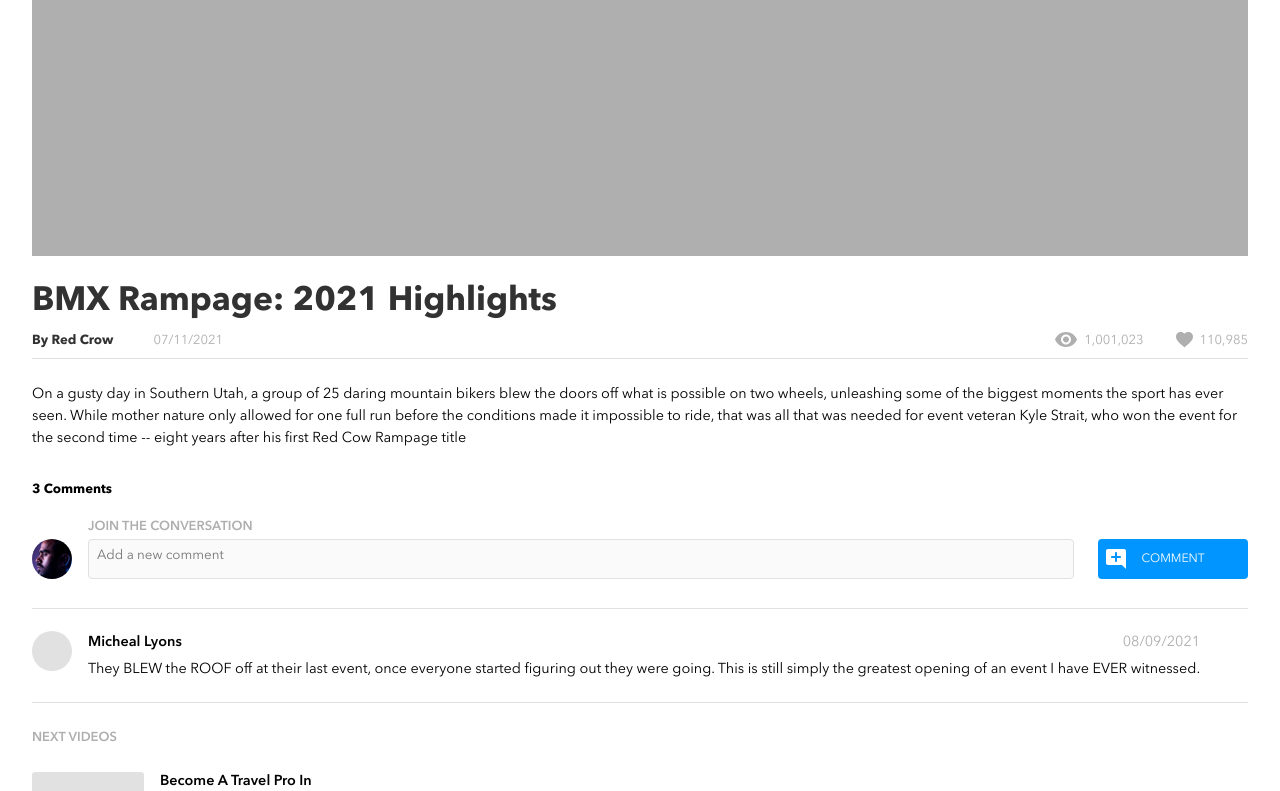
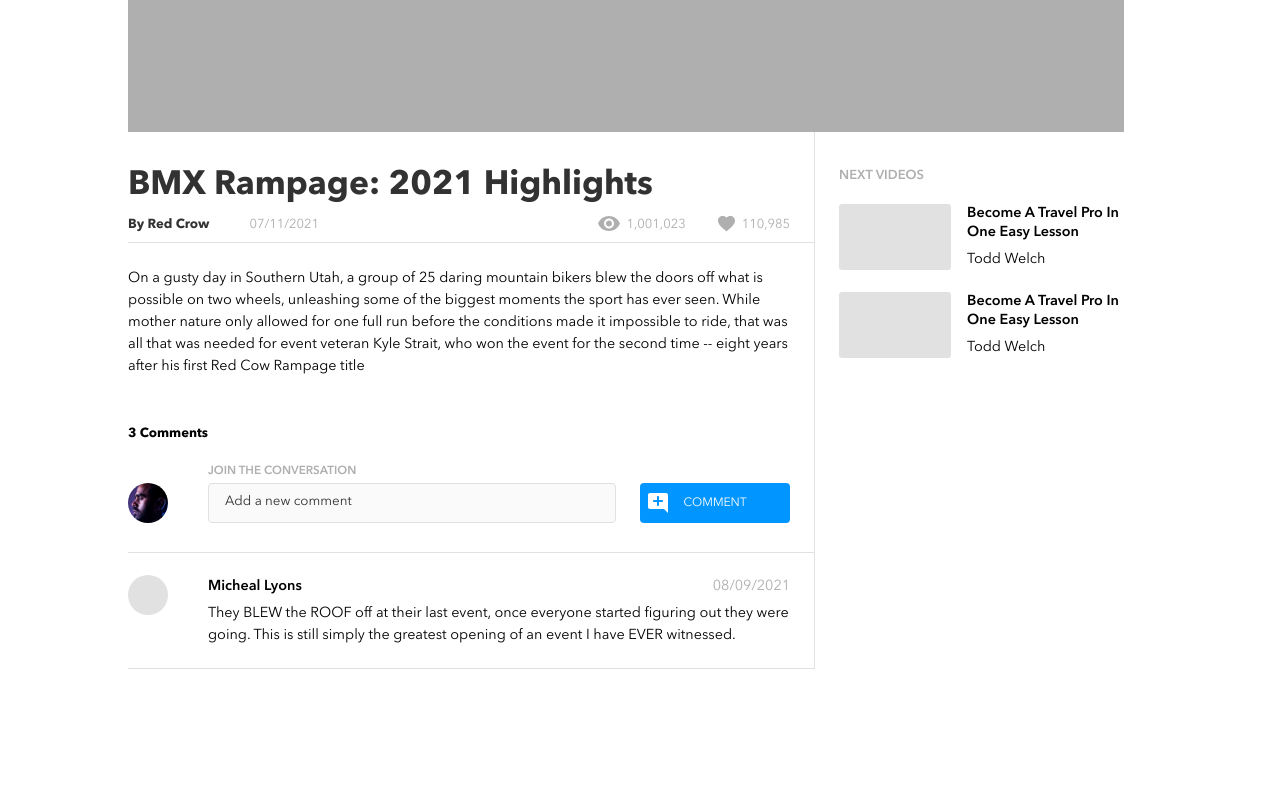
Before and after one commit to koionaroll/brainflix, a React (Create React App) app: page / in a window 1280 px wide. Shown: the part 500-1291 px from the top of the page. After the commit the page ends 1169 px from the top, so only its background shows below. Built offline with nearby package versions, Linux system fonts and the light colour scheme.

Commit message:
added responsieve desktop layout

```diff
--- a/src/App.jsx
+++ b/src/App.jsx
@@ -7,13 +7,17 @@ import NextVideos from "./components/NextVideos/NextVideos"
 
 function App() {
   return (
-    <>
-    <Header />
-    <VideoPlayer/>
-    <Description/>
-    <Comments />
-    <NextVideos />
-    </>
+    <div className="app__margin">
+      <Header />
+      <VideoPlayer/>
+      <div className='app__desktop-layout'>
+        <div className='app__desktop-layout--column'>
+          <Description/>
+          <Comments />
+        </div>
+        <NextVideos />
+      </div>
+    </div>
   )
 }
 
--- a/src/App.scss
+++ b/src/App.scss
@@ -1,5 +1,6 @@
 @use "./styles/partials/font" as *;
-@use "./styles/partials/var" as *;
+@use "./styles/partials/mixins" as *;
+@use "./styles/partials/var";
 
 *{
     font-family: "AvenirNext LT Pro";
@@ -11,3 +12,29 @@
         color: $pc-white;
     }
 }
+
+.app{
+    &__margin{
+        padding: 0 1rem;
+
+        @include tablet {
+            padding: 0 2.25rem;
+        }
+
+        @include desktop {
+            padding: 0 10vw;
+        }
+    }
+
+    @include desktop{
+        &__desktop-layout{
+            display: flex;
+            flex-direction: row;
+
+            &--column{
+                display: flex;
+                flex-direction: column;
+            }
+        }
+    }
+}
--- a/src/components/Comments/Comments.scss
+++ b/src/components/Comments/Comments.scss
@@ -2,10 +2,6 @@
 @use "../../styles/partials/mixins" as *;
 
 .comments{
-    padding: 0 1rem;
-    @include tablet{
-        padding: 0 2rem;
-    }
 
     &-counter{
         padding: 1rem 0;
@@ -29,6 +25,9 @@
                 height: 2.5rem;
                 width: 2.5rem;
             }
+            @include desktop{
+                margin-right: 2.5rem;
+            }
         }
 
         &__wrapper{
@@ -49,6 +48,7 @@
             line-height: 1.5rem;
             font-weight: 600;
             @include tablet {
+                font-size: 0.73rem;
                 width: 100%;
             }
         }
@@ -58,7 +58,7 @@
             resize: none;
             overflow: auto;
             background-color: $sc-alabaster;
-            padding: 0.5rem;
+            padding: 0.65rem 0 0 1rem;
             border-radius: 0.25rem;
             height: 5.7rem;
             @include tablet {
@@ -71,6 +71,9 @@
 
         textarea:focus, input:focus{
             outline-color: $pc-brainflix-blue;
+        }
+        textarea::placeholder{
+          color: $pc-brainflix-black;
         }
 
         &__btn{
@@ -93,6 +96,10 @@
                 max-width: 9.375rem;
                 margin: 0 0 0 1.5rem;
             }
+
+            @include desktop{
+                margin-right: 1.5rem;
+            }
         }
 
         &__btn:hover{
@@ -112,6 +119,10 @@
             padding: 1.4rem 0;
         }
 
+        @include desktop{
+            padding-right: 1.5rem;
+        }
+
         &__profile{
             border-radius: 50%;
             height: 2.25rem;
@@ -121,6 +132,9 @@
             @include tablet {
                 height: 2.5rem;
                 min-width: 2.5rem;
+            }
+            @include desktop{
+                margin-right: 2.5rem;
             }
         }
 
@@ -166,7 +180,5 @@
                 padding-top: 0.3rem;
             }
         }
-
     }
-
 }
--- a/src/components/Description/Description.scss
+++ b/src/components/Description/Description.scss
@@ -2,10 +2,6 @@
 @use "../../styles/partials/mixins" as *;
 
 .description{
-    padding: 0 1rem;
-    @include tablet{
-        padding: 0 2rem;
-    }
 
     &__title{
         padding: 1rem 0;
@@ -20,6 +16,10 @@
             line-height: 2.75rem;
             font-weight: 700;
             border-bottom: none
+        }
+
+        @include desktop{
+            padding: 2rem 0 0.5rem;
         }
     }
 
@@ -50,6 +50,9 @@
         @include tablet{
             flex-direction: row;
             justify-content: flex-end;
+        }
+        @include desktop{
+            padding-right: 1.5rem;
         }
     }
 
@@ -110,5 +113,9 @@
             line-height: 1.375rem;
             padding: 1.5rem 0 1rem;
         }
+        @include desktop{
+            padding-right: 1.5rem;
+            padding-bottom: 2rem;
+        }
     }
 }
--- a/src/components/Header/Header.jsx
+++ b/src/components/Header/Header.jsx
@@ -5,7 +5,6 @@ import profile from "../../assets/images/Mohan-muruge.jpg"
 function Header() {
 
     return (
-        <>
         <div className="header">
             <img className="header__logo" src={logo} alt="logo" />
             <div className="header__container">
@@ -14,7 +13,6 @@ function Header() {
                 <a className="header__container__upload" href="../../App.jsx" type= "submit">UPLOAD</a>
             </div>
         </div>
-        </>
     )
 }
 
--- a/src/components/Header/Header.scss
+++ b/src/components/Header/Header.scss
@@ -5,10 +5,8 @@
     display: flex;
     flex-direction: column;
     align-items: center;
-    padding: 0 1rem;
     @include tablet {
         flex-direction: row;
-        padding: 0 2rem;
     }
 
     &__logo{
@@ -52,6 +50,7 @@
             outline-color: $pc-brainflix-blue;
         }
 
+
         &__profile{
             margin-left: 1rem;
             display: flex;
@@ -93,6 +92,7 @@
             transition-duration: 200ms;
             animation-timing-function: ease-out;
             animation-delay: 100ms;
+            cursor: pointer;
         }
     }
 }
--- a/src/components/NextVideos/NextVideos.scss
+++ b/src/components/NextVideos/NextVideos.scss
@@ -2,9 +2,10 @@
 @use "../../styles/partials/mixins" as *;
 
 .next-videos{
-    padding: 0 1rem;
-    @include tablet {
-        padding: 0 2rem;
+
+    @include desktop{
+        border-left: 1px solid $sc-mercury;
+        min-width: 33%
     }
 
     &__header{
@@ -14,7 +15,12 @@
         line-height: 1.5rem;
         font-weight: 600;
         @include tablet {
-            padding: 1.4rem 0;
+            padding: 1.4rem 0 1rem;
+        }
+
+        @include desktop{
+            padding-left: 1.5rem;
+            padding-top: 2rem;
         }
     }
 
@@ -23,7 +29,11 @@
         flex-direction: row;
         @include tablet {
             margin-bottom: 1.4rem;
-            max-width: 18rem;
+            max-width: 20rem;
+        }
+
+        @include desktop{
+           max-width: 20rem;
         }
 
         &--column{
@@ -42,8 +52,12 @@
         min-width: 6rem;
         margin-right: 1rem;
         @include tablet {
-            height: 4.2rem;
+            height: 4.1rem;
             min-width: 7rem;
+        }
+
+        @include desktop{
+            margin-left: 1.5rem;
         }
     }
 
--- a/src/components/VideoPlayer/VideoPlayer.scss
+++ b/src/components/VideoPlayer/VideoPlayer.scss
@@ -4,7 +4,5 @@
 .video-player{
     background-color: $pc-silver;
     aspect-ratio: 16/9;
-    @include tablet {
-        margin: 0 2rem;
-    }
+    max-height: 35rem;
 }
```
Lines whose indentation alone changed are shown as unchanged.
